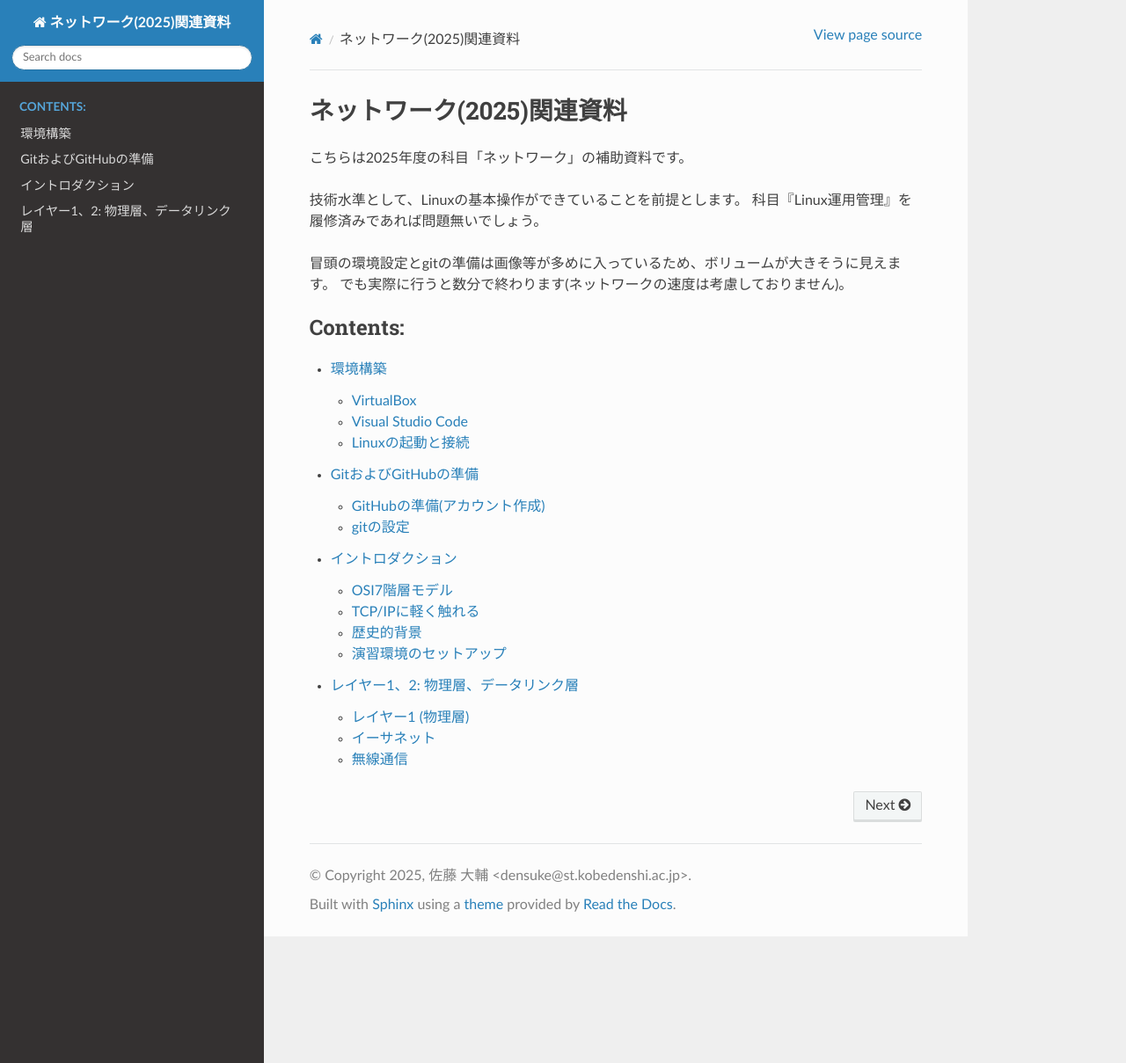
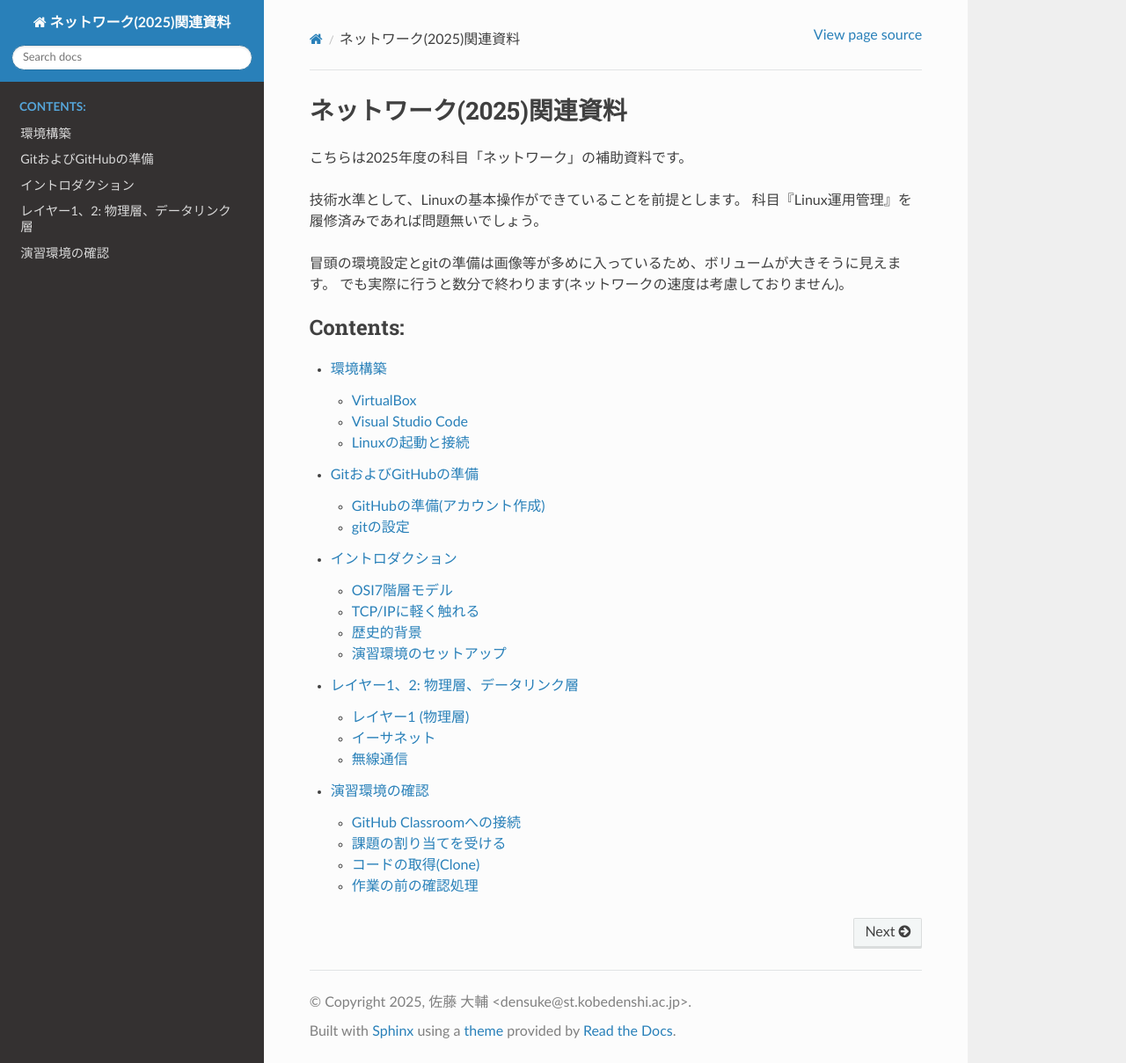
Before and after one commit to densuke/2025-network-doc, a Sphinx documentation site: the page built from source/index.rst, in a window 1280 px wide and 1209 px high. Shown: the whole window at 88% size. Built offline with Sphinx 7.4.7 and the Read the Docs theme 3.1.0, drawn with Linux system fonts in a browser that asks for light colours; some of the changed lines change nothing that is shown.

Commit message:
演習準備

````diff
--- a/source/git/github/index.rst
+++ b/source/git/github/index.rst
@@ -1,3 +1,4 @@
+.. _github_index:
 ==========================
 GitHubの準備(アカウント作成)
 ==========================
--- a/source/index.rst
+++ b/source/index.rst
@@ -22,3 +22,4 @@
    git/index.rst
    w01-intro/index.rst
    w02-layer1/index.rst
+   w03-testing/index.rst
--- /dev/null
+++ b/source/w03-testing/assign.md
@@ -0,0 +1,27 @@
+# 課題の割り当てを受ける
+
+授業内で課題のURLが提示されます。今回は練習用ということで、以下のものを使って下さい。
+
+- [練習用課題](https://classroom.github.com/a/F29_mTWP)
+
+```{warning}
+この課題に関しては、動作チェックを兼ねるためのものとして、期限を設定していません。
+ただし期末評価の際にチェックを行うので、必ず提出しておいてください。
+
+以降の科目は適宜**2週間を目安に期限**を決め、それ以降の評価は原則行いません
+```
+
+初めて入る場合、誰かということで選択が出ます。
+![](images/set-user.png)
+
+次に課題の受け取り確認が出るので、緑のボタンで進めます。
+![](images/check-assign.png)
+
+少し待つと、assignが完了し、あなた用のリポジトリが生成されます。
+![](images/repo-created.png)
+
+作成されたリポジトリURLをクリックすることで、問題のページへ移動できます。
+![](images/repo.png)
+
+リポジトリのURLは、codeボタンから取得できます。
+![](images/get-repourl.png)
--- /dev/null
+++ b/source/w03-testing/clone.md
@@ -0,0 +1,13 @@
+# コードの取得(Clone)
+
+ではコードの取得です。
+vscodeをリモート(network)に繋いだ上で、コマンドパレットからのコマンド "Git: Clone" を呼び出します。
+ここで先程コピーしているURLをペーストしてください。
+![](images/gc-paste-url.png)
+
+クローン先ディレクトリの場所を問われますが、そのまま(ホームディレクトリ上)でかまいません。
+
+
+クローンすると、どうするかを問われますが、現在のウィンドウでも新規ウィンドウでもかまいません。
+ファイル一覧にex1,ex2等のディレクトリ名が出る状態ならOKです。
+![](images/cloned.png)
--- /dev/null
+++ b/source/w03-testing/configcheck.md
@@ -0,0 +1,39 @@
+# 作業の前の確認処理
+
+この作業は、一度だけ行っておけば大丈夫です(VMを初期化したときなどは再実行が必要です)。
+
+今後の作業で、Gitによるコミットを行います。
+このときに設定ができてないとコミットができずに戸惑うことになるので、必ずやっておいてください。
+
+## まず確認
+
+ターミナルを開きます(ターミナルメニューもしくは{kbd}`Ctrl+Shift+` `)。
+開いたら、以下のコマンドを実行してください。
+
+```bash
+$ git config --list | grep ^user   # ユーザー情報の取得
+```
+
+このときに何も出ないときは設定が一度必要になります。
+
+## ユーザー設定
+
+```bash
+$ git config --global user.name "あなたの名前(ローマ字推奨)"  # 名前の設定
+$ git config --global user.email "GitHub登録のメールアドレス"  # メールアドレス
+```
+
+```{warning}
+よく手打ちで `email`を`emal` と打ってしまう人が見受けられます、注意して下さい。
+```
+
+確認してみましょう。
+
+```bash
+$ git config --list | grep ^user   # ユーザー情報の取得
+user.name=SATO Daisuke
+user.email=densuke@example.com
+# ここで設定が正しいことを確認しておこう
+```
+
+もし間違っていたらもう一度同じ操作で上書きできます。
--- /dev/null
+++ b/source/w03-testing/gh-classroom.md
@@ -0,0 +1,13 @@
+# GitHub Classroomへの接続
+
+本科目では、"GitHub Classroom"を利用して、課題の提出を行います。GitHub Classroomは、GitHubを利用した教育支援ツールであり、課題の配布や提出を行うことができます。
+Gitの利用練習も兼ねているので、IT系就職において、軽くGit慣れしておくのにも適しています。
+
+## GitHub Classroomの利用方法
+
+### 事前準備
+
+* GitHubアカウントを持っていること
+* GitHub Classroomの課題用URLを知っていること
+
+もしまだGitHubアカウントを持っていない場合、{ref}`github_index`を参考にして、アカウントを作成してください。
--- /dev/null
+++ b/source/w03-testing/index.rst
@@ -0,0 +1,15 @@
+演習環境の確認
+========================
+
+ここでは、演習環境の確認をしておきましょう。
+
+この時点では、演習環境が正しく構築できていることと、簡易テストの提出を行ってみます(評価対象)。
+
+.. toctree::
+   :maxdepth: 1
+   :glob:
+
+   gh-classroom.md
+   assign.md
+   clone.md
+   configcheck.md
````
Also changed, not shown: source/w03-testing/images/check-assign.png (added), source/w03-testing/images/cloned.png (added), source/w03-testing/images/gc-paste-url.png (added), source/w03-testing/images/get-repourl.png (added), source/w03-testing/images/repo-created.png (added), source/w03-testing/images/repo.png (added), source/w03-testing/images/set-user.png (added).
